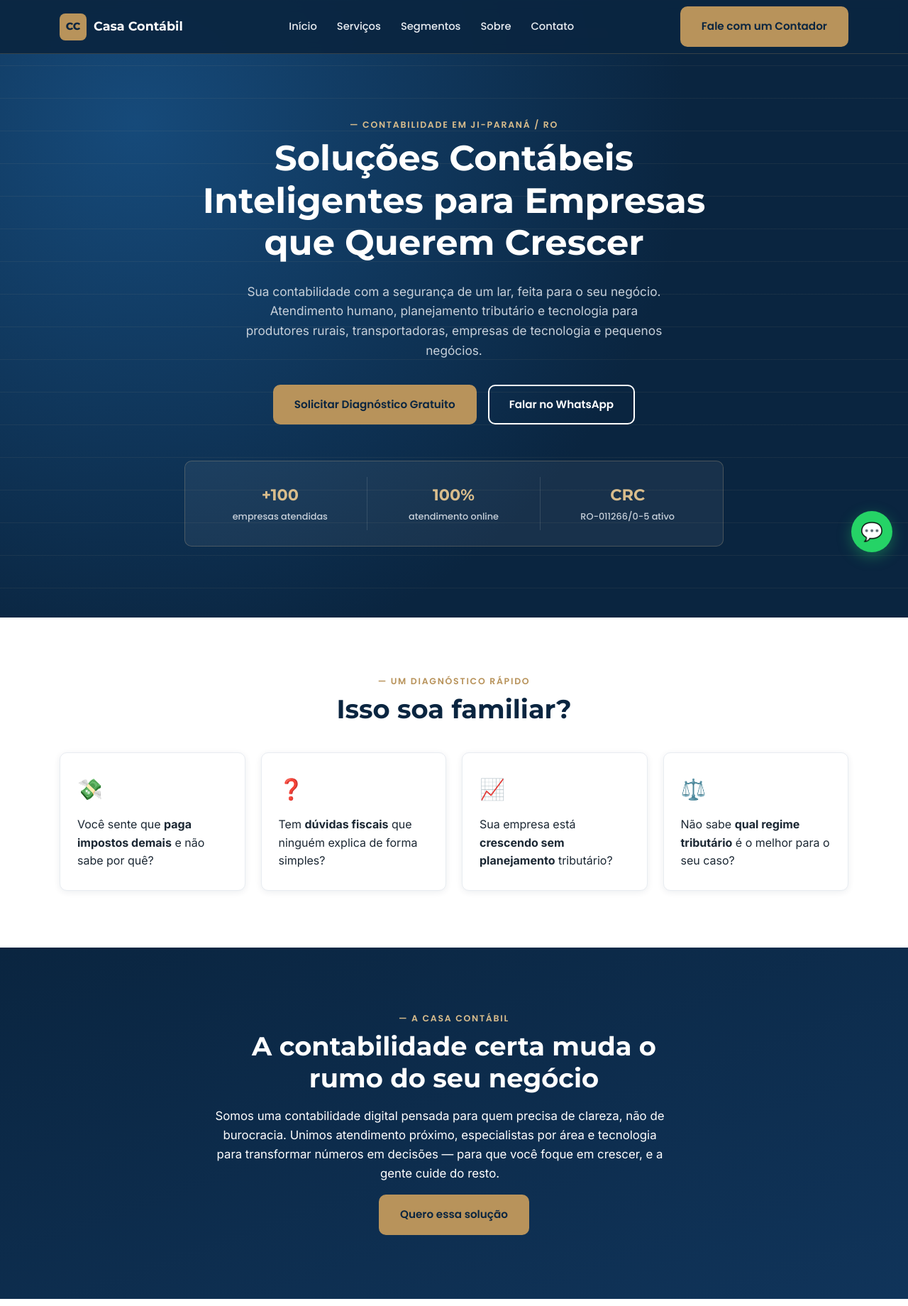
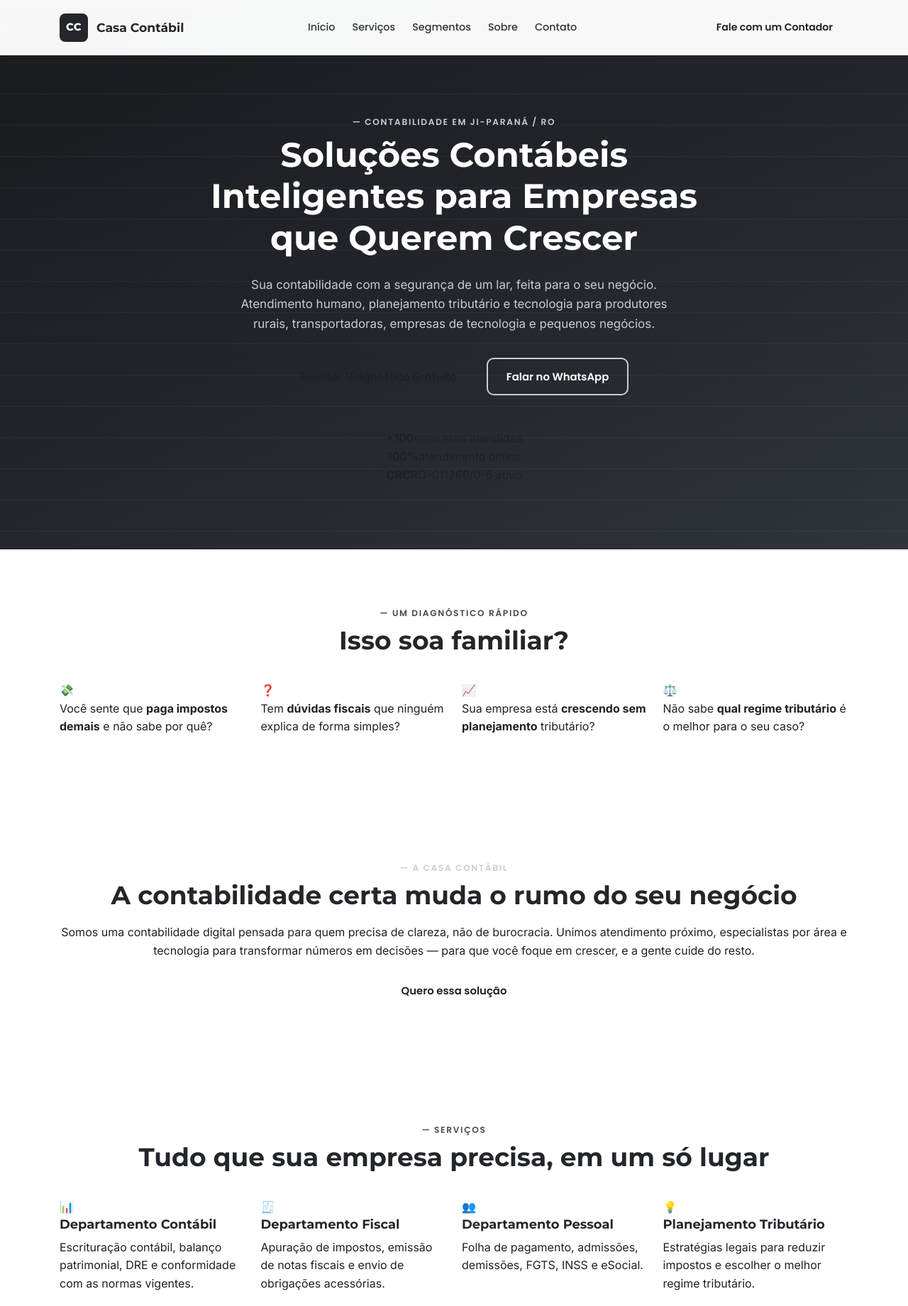
Before and after one commit to Devdrs/casacontabil, a plain HTML site: page index.html in a window 1280 px wide. Shown: the top 1840 px of the page at 71% size. Drawn offline with Linux system fonts and the light colour scheme.

Commit message:
Refactor styles and update design tokens in style.css
Updated design tokens and color variables for a more cohesive visual identity. Adjusted styles for header, buttons, and various sections to enhance usability and aesthetics.

```diff
--- a/style.css
+++ b/style.css
@@ -1,56 +1,58 @@
 /* ============================================================
    CASA CONTÁBIL — STYLE.CSS
-   Design tokens: azul-marinho corporativo + dourado discreto,
-   sobre a metáfora visual do "livro-razão" (linhas de ledger)
-   que remete ao universo contábil.
+   Identidade visual: Cinza, Grafite e Branco.
+   Design corporativo, elegante, acessível e responsivo.
    ============================================================ */
 
 :root{
-  /* Cores */
-  --navy-900:#0A2540;
-  --navy-800:#10345A;
-  --navy-700:#164A7A;
-  --blue-accent:#1D70B8;   /* azul herdado da versão original, usado em links/hover */
-  --gold:#B8935B;
-  --gold-light:#D9BD8C;
+  --graphite-950:#181A1D;
+  --graphite-900:#23262B;
+  --graphite-800:#30343B;
+  --graphite-700:#434852;
+  --gray-600:#5A606B;
+  --gray-400:#8E95A2;
+  --gray-300:#C8CDD5;
+  --gray-200:#DFE3E8;
+  --gray-100:#EEF0F3;
+  --gray-50:#F7F8FA;
   --white:#FFFFFF;
-  --gray-50:#F5F7FA;
-  --gray-100:#E8ECF1;
-  --gray-300:#C7D0DA;
-  --gray-600:#5B6B7C;
-  --ink:#1B2733;
+  --ink:#1E2126;
+  --ok:#1F6E43;
+  --erro:#B3261E;
 
-  /* Tipografia */
   --font-display:'Montserrat', Arial, sans-serif;
   --font-body:'Inter', Arial, sans-serif;
   --font-ui:'Poppins', Arial, sans-serif;
 
-  /* Layout */
   --max-width:1160px;
   --radius:10px;
-  --shadow-sm:0 2px 10px rgba(10,37,64,0.08);
-  --shadow-md:0 12px 30px rgba(10,37,64,0.14);
-  --header-h:76px;
+  --shadow-sm:0 2px 10px rgba(24,26,29,0.06);
+  --shadow-md:0 12px 28px rgba(24,26,29,0.12);
+  --header-h:78px;
 }
 
-/* ============ RESET BÁSICO ============ */
+/* ============ BASE ============ */
 *,*::before,*::after{box-sizing:border-box;}
-html{scroll-behavior:smooth;}
+html{scroll-behavior:smooth;scroll-padding-top:var(--header-h);}
 body{
-  margin:0;
-  padding:0;
-  font-family:var(--font-body);
-  color:var(--ink);
-  background:var(--white);
-  line-height:1.6;
+  margin:0;padding:0;font-family:var(--font-body);color:var(--ink);
+  background:var(--white);line-height:1.6;overflow-x:hidden;
 }
-img{max-width:100%;display:block;}
+body.menu-open{overflow:hidden;}
 a{color:inherit;text-decoration:none;}
 ul,ol{list-style:none;margin:0;padding:0;}
-h1,h2,h3,h4{font-family:var(--font-display);margin:0 0 .5em;line-height:1.2;color:var(--navy-900);}
-h2{font-size:clamp(1.6rem,3vw,2.3rem);}
-h3{font-size:1.15rem;}
+h1,h2,h3,h4{font-family:var(--font-display);margin:0 0 .5em;line-height:1.22;color:var(--graphite-900);}
+h2{font-size:clamp(1.6rem,3vw,2.25rem);}
+h3{font-size:1.12rem;}
 p{margin:0 0 1em;color:var(--ink);}
+:focus-visible{outline:3px solid var(--graphite-700);outline-offset:3px;}
+
+.skip-link{position:absolute;left:-9999px;width:1px;height:1px;overflow:hidden;}
+.skip-link:focus{
+  position:fixed;left:16px;top:16px;width:auto;height:auto;z-index:2000;
+  background:var(--graphite-900);color:var(--white);font-family:var(--font-ui);font-weight:600;
+  padding:10px 18px;border-radius:8px;box-shadow:var(--shadow-md);
+}
 
 @media (prefers-reduced-motion:reduce){
   *{animation-duration:.001ms !important;animation-iteration-count:1 !important;transition-duration:.001ms !important;scroll-behavior:auto !important;}
@@ -58,319 +60,142 @@ p{margin:0 0 1em;color:var(--ink);}
 
 /* ============ UTILITÁRIOS ============ */
 .eyebrow{
-  font-family:var(--font-ui);
-  font-size:.78rem;
-  font-weight:600;
-  letter-spacing:.14em;
-  text-transform:uppercase;
-  color:var(--gold);
-  margin:0 0 .6em;
+  font-family:var(--font-ui);font-size:.76rem;font-weight:600;
+  letter-spacing:.14em;text-transform:uppercase;color:var(--graphite-700);margin:0 0 .6em;
 }
-.eyebrow-light{color:var(--gold-light);}
-.light{color:var(--white) !important;}
-.lead{font-size:1.05rem;color:var(--gray-300);max-width:640px;}
-.section-note{color:var(--gray-600);font-size:.85rem;margin-top:-1em;margin-bottom:2em;}
-
-.section{
-  padding:80px 24px;
-  max-width:var(--max-width);
-  margin:0 auto;
-  text-align:center;
-}
-.section-light{background:var(--white);}
-.section-gray{background:var(--gray-50);max-width:none;padding-left:0;padding-right:0;}
-.section-gray > *{max-width:var(--max-width);margin-left:auto;margin-right:auto;}
-.section-navy{
-  background:linear-gradient(160deg,var(--navy-900),var(--navy-800));
-  max-width:none;padding:90px 24px;
-}
-.section-navy > *{max-width:var(--max-width);margin-left:auto;margin-right:auto;}
-
-/* Ledger-line texture usada como respiro decorativo sutil em fundos navy */
-.section-navy{
-  background-image:
-    linear-gradient(160deg,var(--navy-900),var(--navy-800)),
-    repeating-linear-gradient(to bottom, rgba(217,189,140,.05) 0, rgba(217,189,140,.05) 1px, transparent 1px, transparent 40px);
-  background-blend-mode:normal;
-}
+.eyebrow-light{color:var(--gray-300);}
+.section{padding:80px 24px;max-width:var(--max-width);margin:0 auto;text-align:center;}
+.section-white{background:var(--white);}
+.section-gray{background:var(--gray-50);border-top:1px solid var(--gray-200);border-bottom:1px solid var(--gray-200);}
+.section-intro{max-width:650px;margin:0 auto 2.2em;color:var(--gray-600);font-size:1.02rem;}
 
 /* ============ BOTÕES ============ */
 .btn{
-  display:inline-block;
-  font-family:var(--font-ui);
-  font-weight:600;
-  font-size:.95rem;
-  padding:14px 28px;
-  border-radius:var(--radius);
-  transition:transform .18s ease, box-shadow .18s ease, background .18s ease;
-  cursor:pointer;
-  border:2px solid transparent;
+  display:inline-flex;align-items:center;justify-content:center;
+  font-family:var(--font-ui);font-weight:600;font-size:.93rem;
+  padding:13px 26px;border-radius:var(--radius);
+  transition:transform .18s ease, box-shadow .18s ease, background .18s ease, border-color .18s ease;
+  cursor:pointer;border:2px solid transparent;
 }
-.btn-gold{background:var(--gold);color:var(--navy-900);}
-.btn-gold:hover{background:var(--gold-light);transform:translateY(-2px);box-shadow:var(--shadow-md);}
-.btn-outline{border-color:var(--white);color:var(--white);}
-.btn-outline:hover{background:rgba(255,255,255,.1);transform:translateY(-2px);}
-.btn-lg{padding:18px 38px;font-size:1.05rem;}
+.btn-graphite{background:var(--graphite-900);color:var(--white);border-color:var(--graphite-900);}
+.btn-graphite:hover{background:var(--graphite-800);border-color:var(--graphite-800);transform:translateY(-2px);box-shadow:var(--shadow-md);}
+.btn-light-solid{background:var(--white);color:var(--graphite-900);border-color:var(--white);}
+.btn-light-solid:hover{background:var(--gray-100);transform:translateY(-2px);box-shadow:var(--shadow-md);}
+.btn-outline{border-color:var(--gray-300);color:var(--white);background:transparent;}
+.btn-outline:hover{background:rgba(255,255,255,.1);border-color:var(--white);transform:translateY(-2px);}
+.btn:disabled{opacity:.65;cursor:wait;transform:none;}
 
-/* ============================================================
-   1. HEADER
-   ============================================================ */
+/* ============ CABEÇALHO ============ */
 .site-header{
-  position:fixed;top:0;left:0;right:0;
-  height:var(--header-h);
-  background:rgba(10,37,64,.92);
-  backdrop-filter:blur(8px);
-  z-index:1000;
-  border-bottom:1px solid rgba(184,147,91,.25);
+  position:fixed;top:0;left:0;right:0;height:var(--header-h);
+  background:rgba(255,255,255,.97);backdrop-filter:blur(8px);
+  z-index:1000;border-bottom:1px solid var(--gray-200);
+  transition:box-shadow .2s ease;
 }
 .header-inner{
-  max-width:var(--max-width);
-  margin:0 auto;
-  height:100%;
-  padding:0 24px;
-  display:flex;align-items:center;justify-content:space-between;gap:24px;
+  max-width:var(--max-width);margin:0 auto;height:100%;padding:0 24px;
+  display:flex;align-items:center;justify-content:space-between;gap:20px;
 }
-.brand{display:flex;align-items:center;gap:10px;}
+.brand{display:flex;align-items:center;gap:12px;}
 .brand-mark{
-  width:38px;height:38px;border-radius:8px;
-  background:var(--gold);color:var(--navy-900);
+  width:40px;height:40px;border-radius:8px;background:var(--graphite-900);color:var(--white);
   display:flex;align-items:center;justify-content:center;
-  font-family:var(--font-display);font-weight:800;font-size:.9rem;
+  font-family:var(--font-display);font-weight:800;font-size:.92rem;letter-spacing:.03em;
 }
-.brand-name{font-family:var(--font-display);font-weight:700;color:var(--white);font-size:1.1rem;}
+.brand-text{display:flex;flex-direction:column;text-align:left;}
+.brand-name{font-family:var(--font-display);font-weight:700;color:var(--graphite-900);font-size:1.08rem;line-height:1.15;}
+.brand-crc{font-family:var(--font-ui);font-size:.72rem;font-weight:500;color:var(--gray-600);}
 
-.main-nav{display:flex;gap:28px;}
-.main-nav a{
-  font-family:var(--font-ui);font-size:.92rem;font-weight:500;color:var(--gray-100);
-  position:relative;padding:4px 0;
-}
-.main-nav a:hover{color:var(--gold-light);}
-.main-nav a::after{
-  content:'';position:absolute;left:0;bottom:-2px;width:0;height:2px;background:var(--gold);
-  transition:width .2s ease;
-}
-.main-nav a:hover::after{width:100%;}
+.main-nav{display:flex;gap:24px;}
+.main-nav a{font-family:var(--font-ui);font-size:.9rem;font-weight:500;color:var(--graphite-800);position:relative;padding:4px 0;}
+.main-nav a:hover,.main-nav a.is-active{color:var(--graphite-950);font-weight:600;}
+.main-nav a::after{content:'';position:absolute;left:0;bottom:-2px;width:0;height:2px;background:var(--graphite-900);transition:width .2s ease;}
+.main-nav a:hover::after,.main-nav a.is-active::after{width:100%;}
+.header-cta{white-space:nowrap;padding:10px 20px;font-size:.88rem;}
 
-.header-cta{white-space:nowrap;}
+.nav-toggle{display:none;flex-direction:column;justify-content:center;gap:5px;width:38px;height:38px;background:none;border:none;cursor:pointer;padding:0;}
+.nav-toggle span{width:100%;height:2px;background:var(--graphite-900);border-radius:2px;transition:transform .2s ease, opacity .2s ease;}
+.nav-toggle[aria-expanded="true"] span:nth-child(1){transform:translateY(7px) rotate(45deg);}
+.nav-toggle[aria-expanded="true"] span:nth-child(2){opacity:0;}
+.nav-toggle[aria-expanded="true"] span:nth-child(3){transform:translateY(-7px) rotate(-45deg);}
 
-.nav-toggle{
-  display:none;flex-direction:column;justify-content:center;gap:5px;
-  width:38px;height:38px;background:none;border:none;cursor:pointer;padding:0;
-}
-.nav-toggle span{width:100%;height:2px;background:var(--white);border-radius:2px;transition:transform .2s ease, opacity .2s ease;}
-
-/* ============================================================
-   2. HERO
-   ============================================================ */
+/* ============ HERO ============ */
 .hero{
-  position:relative;
-  padding:calc(var(--header-h) + 90px) 24px 100px;
-  background:radial-gradient(circle at 15% 20%, var(--navy-700), var(--navy-900) 60%);
-  overflow:hidden;
-  text-align:center;
+  position:relative;padding:calc(var(--header-h) + 84px) 24px 92px;
+  background:linear-gradient(155deg, var(--graphite-950) 0%, var(--graphite-900) 55%, var(--graphite-800) 100%);
+  overflow:hidden;text-align:center;
 }
 .hero-ledger{
-  position:absolute;inset:0;
-  background-image:repeating-linear-gradient(to bottom, rgba(217,189,140,.07) 0, rgba(217,189,140,.07) 1px, transparent 1px, transparent 46px);
-  pointer-events:none;
+  position:absolute;inset:0;pointer-events:none;
+  background-image:repeating-linear-gradient(to bottom, rgba(255,255,255,.045) 0, rgba(255,255,255,.045) 1px, transparent 1px, transparent 44px);
 }
-.hero-inner{position:relative;max-width:760px;margin:0 auto;}
-.hero-title{color:var(--white);font-size:clamp(2rem,4.6vw,3.1rem);margin-bottom:.5em;}
-.hero-sub{color:var(--gray-300);font-size:1.08rem;max-width:600px;margin:0 auto 2em;}
-.hero-actions{display:flex;gap:16px;justify-content:center;flex-wrap:wrap;margin-bottom:3.2em;}
+.hero-inner{position:relative;max-width:780px;margin:0 auto;}
+.hero-title{color:var(--white);font-size:clamp(2rem,4.5vw,3rem);margin-bottom:.5em;}
+.hero-sub{color:var(--gray-300);font-size:1.06rem;max-width:620px;margin:0 auto 2em;}
+.hero-actions{display:flex;gap:14px;justify-content:center;flex-wrap:wrap;margin-bottom:3em;}
 
-.hero-stats{
-  display:flex;justify-content:center;gap:0;
-  flex-wrap:wrap;
-  background:rgba(255,255,255,.06);
-  border:1px solid rgba(217,189,140,.25);
-  border-radius:var(--radius);
-  padding:22px 12px;
+.hero-pillars{
+  display:grid;grid-template-columns:repeat(3,1fr);
+  background:rgba(255,255,255,.05);border:1px solid rgba(255,255,255,.14);
+  border-radius:var(--radius);padding:18px 12px;
 }
-.hero-stats li{
-  flex:1 1 160px;
-  display:flex;flex-direction:column;align-items:center;gap:2px;
-  padding:8px 14px;
-  border-right:1px solid rgba(255,255,255,.12);
+.hero-pillars li{padding:8px 16px;border-right:1px solid rgba(255,255,255,.12);display:flex;flex-direction:column;gap:2px;}
+.hero-pillars li:last-child{border-right:none;}
+.hero-pillars strong{font-family:var(--font-display);color:var(--white);font-size:1.05rem;}
+.hero-pillars span{font-family:var(--font-ui);color:var(--gray-300);font-size:.82rem;}
+
+/* ============ GRADES E CARTÕES ============ */
+.grid{display:grid;gap:22px;margin-top:2.2em;text-align:left;}
+.grid-3{grid-template-columns:repeat(3,1fr);}
+.grid-4{grid-template-columns:repeat(4,1fr);}
+
+.card{
+  background:var(--white);border:1px solid var(--gray-200);border-radius:var(--radius);
+  padding:28px 24px;box-shadow:var(--shadow-sm);
+  transition:transform .2s ease, box-shadow .2s ease, border-color .2s ease;
 }
-.hero-stats li:last-child{border-right:none;}
-.hero-stats strong{font-family:var(--font-display);color:var(--gold-light);font-size:1.4rem;}
-.hero-stats span{font-family:var(--font-ui);color:var(--gray-300);font-size:.8rem;}
+.card:hover{transform:translateY(-3px);box-shadow:var(--shadow-md);border-color:var(--graphite-700);}
+.card h3{margin-bottom:.5em;color:var(--graphite-900);}
+.card p{margin:0;color:var(--gray-600);font-size:.94rem;}
+.card-flat{box-shadow:none;}
 
-/* ============================================================
-   3. GRID GENÉRICO / CARDS
-   ============================================================ */
-.grid{display:grid;gap:22px;margin-top:2.4em;text-align:left;}
-.grid-4{grid-template-columns:repeat(4,1fr);}
-.grid-3{grid-template-columns:repeat(3,1fr);}
+/* ============ CONSULTORIA E DIFERENCIAIS ============ */
+.split-box{
+  display:grid;grid-template-columns:1.1fr 1fr;gap:36px;text-align:left;align-items:start;
+}
+.check-list{margin-top:1.4em;display:flex;flex-direction:column;gap:12px;}
+.check-list li{
+  padding-left:26px;position:relative;color:var(--graphite-800);font-size:.96rem;
+}
+.check-list li::before{
+  content:"✓";position:absolute;left:0;top:0;font-weight:700;color:var(--graphite-900);
+}
 
-.pain-card,.service-card,.segment-card,.testimonial-card{
-  background:var(--white);
-  border:1px solid var(--gray-100);
-  border-radius:var(--radius);
-  padding:28px 24px;
-  box-shadow:var(--shadow-sm);
-  transition:transform .2s ease, box-shadow .2s ease;
+.split-panel{
+  background:var(--graphite-900);color:var(--white);border-radius:var(--radius);
+  padding:32px 28px;box-shadow:var(--shadow-md);
 }
-.pain-card:hover,.service-card:hover,.segment-card:hover,.testimonial-card:hover{
-  transform:translateY(-4px);
-  box-shadow:var(--shadow-md);
+.split-panel h3{
+  color:var(--gray-300);font-family:var(--font-ui);font-size:.8rem;
+  letter-spacing:.12em;margin-bottom:1.2em;
 }
-.pain-icon,.service-icon,.segment-icon{font-size:1.8rem;display:block;margin-bottom:.5em;}
-.pain-card p{margin:0;color:var(--ink);}
-.service-card h3,.segment-card h3{color:var(--navy-900);}
-.service-card p,.segment-card p{color:var(--gray-600);font-size:.94rem;margin:0;}
+.diff-list{display:flex;flex-direction:column;gap:16px;}
+.diff-list li{border-bottom:1px solid rgba(255,255,255,.12);padding-bottom:14px;}
+.diff-list li:last-child{border-bottom:none;padding-bottom:0;}
+.diff-list strong{display:block;font-family:var(--font-display);font-size:.98rem;color:var(--white);margin-bottom:2px;}
+.diff-list span{font-size:.88rem;color:var(--gray-300);}
 
-.diff-item{
-  background:var(--white);border:1px solid var(--gray-100);border-radius:var(--radius);
-  padding:26px 18px;text-align:center;box-shadow:var(--shadow-sm);
-  transition:transform .2s ease, border-color .2s ease;
-}
-.diff-item:hover{transform:translateY(-4px);border-color:var(--gold);}
-.diff-icon{font-size:1.6rem;display:block;margin-bottom:.4em;}
-.diff-item h4{font-size:.92rem;margin:0;color:var(--navy-900);}
-
-.testimonial-card{font-style:normal;}
-.testimonial-card p{color:var(--ink);}
-.testimonial-card cite{display:block;margin-top:1em;font-family:var(--font-ui);font-size:.85rem;color:var(--gold);font-style:normal;}
-
-/* ============================================================
-   4. SOLUÇÃO / CTA (blocos navy centralizados)
-   ============================================================ */
-.solucao-inner{max-width:680px;margin:0 auto;text-align:center;}
-
-.section-cta{
-  max-width:none;
-  background:linear-gradient(160deg,var(--navy-900),var(--navy-700));
-  padding:90px 24px;
-  text-align:center;
-}
-.section-cta h2{max-width:720px;margin:0 auto .9em;}
-
-/* ============================================================
-   8. TIMELINE (Como Funciona) — única numeração legítima
-   por representar um processo sequencial real.
-   ============================================================ */
-.timeline{
-  display:grid;
-  grid-template-columns:repeat(5,1fr);
-  gap:18px;
-  margin-top:2.6em;
-  position:relative;
-}
-.timeline-step{
-  background:rgba(255,255,255,.05);
-  border:1px solid rgba(217,189,140,.25);
-  border-radius:var(--radius);
-  padding:26px 18px;
-  text-align:left;
-}
-.step-num{
-  display:block;
-  font-family:var(--font-display);font-weight:800;
-  color:var(--gold);font-size:1.3rem;margin-bottom:.4em;
-}
-.timeline-step h4{color:var(--white);margin-bottom:.3em;}
-.timeline-step p{color:var(--gray-300);font-size:.88rem;margin:0;}
-
-/* ============================================================
-   10. FAQ
-   ============================================================ */
-.faq-list{max-width:760px;margin:2.4em auto 0;text-align:left;}
-.faq-item{
-  background:var(--white);border:1px solid var(--gray-100);border-radius:var(--radius);
-  padding:6px 22px;margin-bottom:12px;box-shadow:var(--shadow-sm);
-}
+/* ============ FAQ ============ */
+.faq-list{max-width:800px;margin:2.2em auto 0;text-align:left;display:flex;flex-direction:column;gap:12px;}
+.faq-item{background:var(--white);border:1px solid var(--gray-200);border-radius:var(--radius);padding:18px 22px;}
 .faq-item summary{
-  font-family:var(--font-ui);font-weight:600;color:var(--navy-900);
-  padding:16px 0;cursor:pointer;list-style:none;position:relative;
+  font-family:var(--font-display);font-weight:700;color:var(--graphite-900);
+  cursor:pointer;list-style:none;display:flex;justify-content:space-between;align-items:center;gap:12px;
 }
 .faq-item summary::-webkit-details-marker{display:none;}
-.faq-item summary::after{
-  content:'+';position:absolute;right:0;top:14px;color:var(--gold);font-size:1.3rem;
-  transition:transform .2s ease;
-}
-.faq-item[open] summary::after{transform:rotate(45deg);}
-.faq-item p{padding-bottom:16px;color:var(--gray-600);}
+.faq-item summary::after{content:'+';font-size:1.3rem;color:var(--graphite-700);font-weight:700;}
+.faq-item[open] summary::after{content:'−';}
+.faq-item p{margin:.8em 0 0;color:var(--gray-600);font-size:.95rem;}
 
-/* ============================================================
-   12. RODAPÉ
-   ============================================================ */
-.site-footer{background:var(--navy-900);color:var(--gray-300);padding:70px 24px 0;}
-.footer-grid{
-  max-width:var(--max-width);margin:0 auto;
-  display:grid;grid-template-columns:1.3fr 1fr 1fr 1fr 1.4fr;
-  gap:32px;text-align:left;padding-bottom:50px;
-  border-bottom:1px solid rgba(255,255,255,.1);
-}
-.footer-col h5{
-  font-family:var(--font-ui);color:var(--gold-light);font-size:.82rem;
-  text-transform:uppercase;letter-spacing:.1em;margin-bottom:1em;
-}
-.footer-col p{color:var(--gray-300);font-size:.9rem;margin-bottom:.6em;}
-.footer-col a{display:block;color:var(--gray-300);font-size:.9rem;margin-bottom:.6em;transition:color .18s ease;}
-.footer-col a:hover{color:var(--gold-light);}
-.footer-whatsapp{color:var(--gold-light) !important;font-weight:600;}
-.footer-social{display:flex;flex-direction:column;}
-.footer-map iframe{width:100%;height:130px;border:0;border-radius:var(--radius);filter:grayscale(.2) contrast(1.05);}
-
-.footer-bottom{
-  max-width:var(--max-width);margin:0 auto;
-  display:flex;justify-content:space-between;flex-wrap:wrap;gap:8px;
-  padding:24px 0;font-size:.82rem;color:var(--gray-600);
-}
-
-/* ============================================================
-   BOTÃO FLUTUANTE WHATSAPP
-   ============================================================ */
-.whatsapp-float{
-  position:fixed;right:22px;bottom:22px;z-index:999;
-  width:58px;height:58px;border-radius:50%;
-  background:#25D366;
-  display:flex;align-items:center;justify-content:center;
-  font-size:1.6rem;
-  box-shadow:0 6px 20px rgba(0,0,0,.25);
-  animation:pulse 2.4s ease-in-out infinite;
-}
-.whatsapp-float:hover{transform:scale(1.06);}
-@keyframes pulse{
-  0%,100%{box-shadow:0 6px 20px rgba(37,211,102,.35);}
-  50%{box-shadow:0 6px 26px rgba(37,211,102,.6);}
-}
-
-/* ============================================================
-   ANIMAÇÕES DE ENTRADA (scroll reveal)
-   ============================================================ */
-.fade-in{opacity:0;transform:translateY(16px);transition:opacity .55s ease, transform .55s ease;}
-.fade-in.is-visible{opacity:1;transform:translateY(0);}
-
-/* ============================================================
-   RESPONSIVIDADE — MOBILE FIRST (breakpoints por cima)
-   ============================================================ */
-@media (max-width:980px){
-  .grid-4{grid-template-columns:repeat(2,1fr);}
-  .timeline{grid-template-columns:repeat(2,1fr);}
-  .footer-grid{grid-template-columns:1fr 1fr;}
-}
-
-@media (max-width:760px){
-  .main-nav{
-    position:fixed;top:var(--header-h);left:0;right:0;
-    background:var(--navy-900);
-    flex-direction:column;gap:0;
-    max-height:0;overflow:hidden;
-    transition:max-height .25s ease;
-    border-bottom:1px solid rgba(184,147,91,.25);
-  }
-  .main-nav.is-open{max-height:320px;}
-  .main-nav a{padding:16px 24px;border-top:1px solid rgba(255,255,255,.06);}
-  .header-cta{display:none;}
-  .nav-toggle{display:flex;}
-
-  .grid-3,.grid-4{grid-template-columns:1fr;}
-  .timeline{grid-template-columns:1fr;}
-  .footer-grid{grid-template-columns:1fr;text-align:left;}
-  .footer-bottom{flex-direction:column;text-align:center;}
-  .hero-stats li{flex:1 1 100%;border-right:none;border-bottom:1px solid rgba(255,255,255,.12);}
-  .hero-stats li:last-child{border-bottom:none;}
-}
+/* ============ CONTATO E PRÉ-CADASTRO ============ */
+.contact-grid{display:grid;grid-template-columns:1fr 1.35fr;gap:36px;text-align:left;align-items:start;}
```
